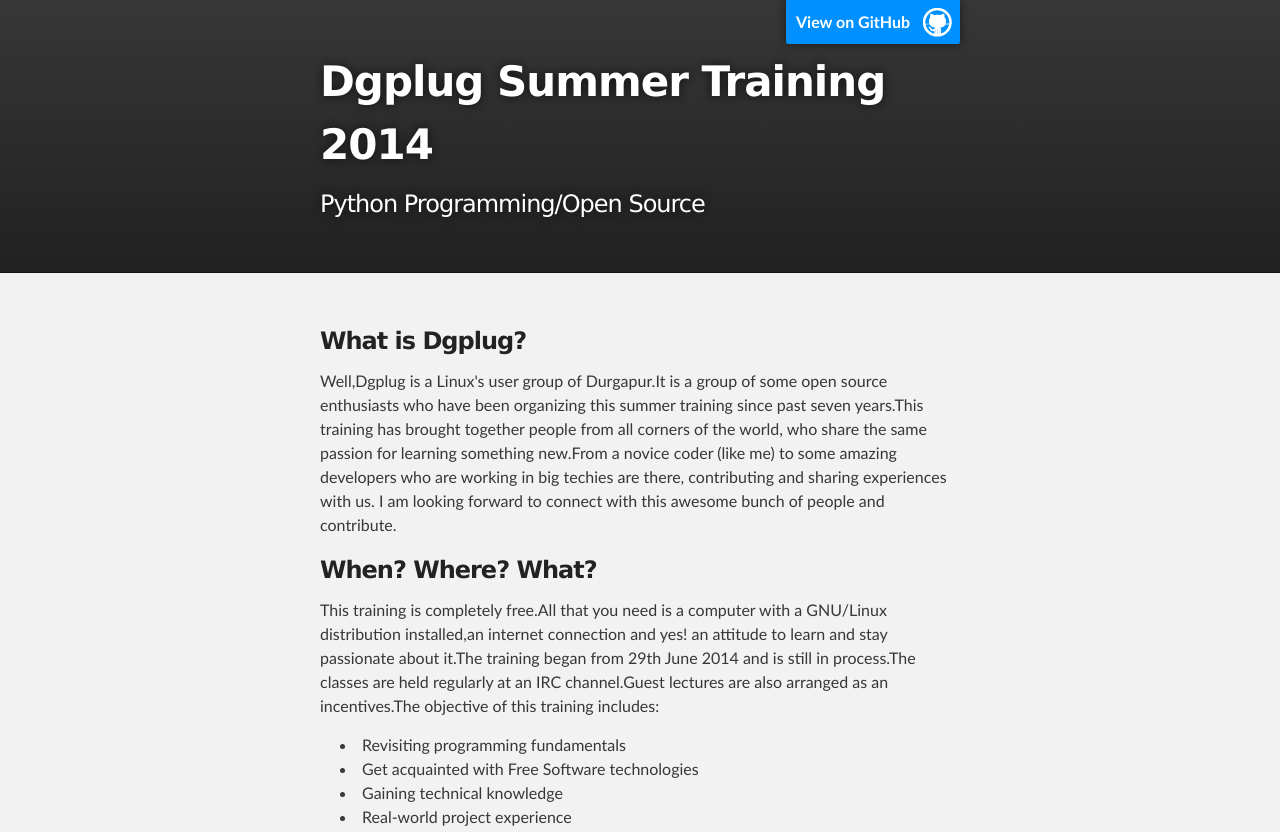
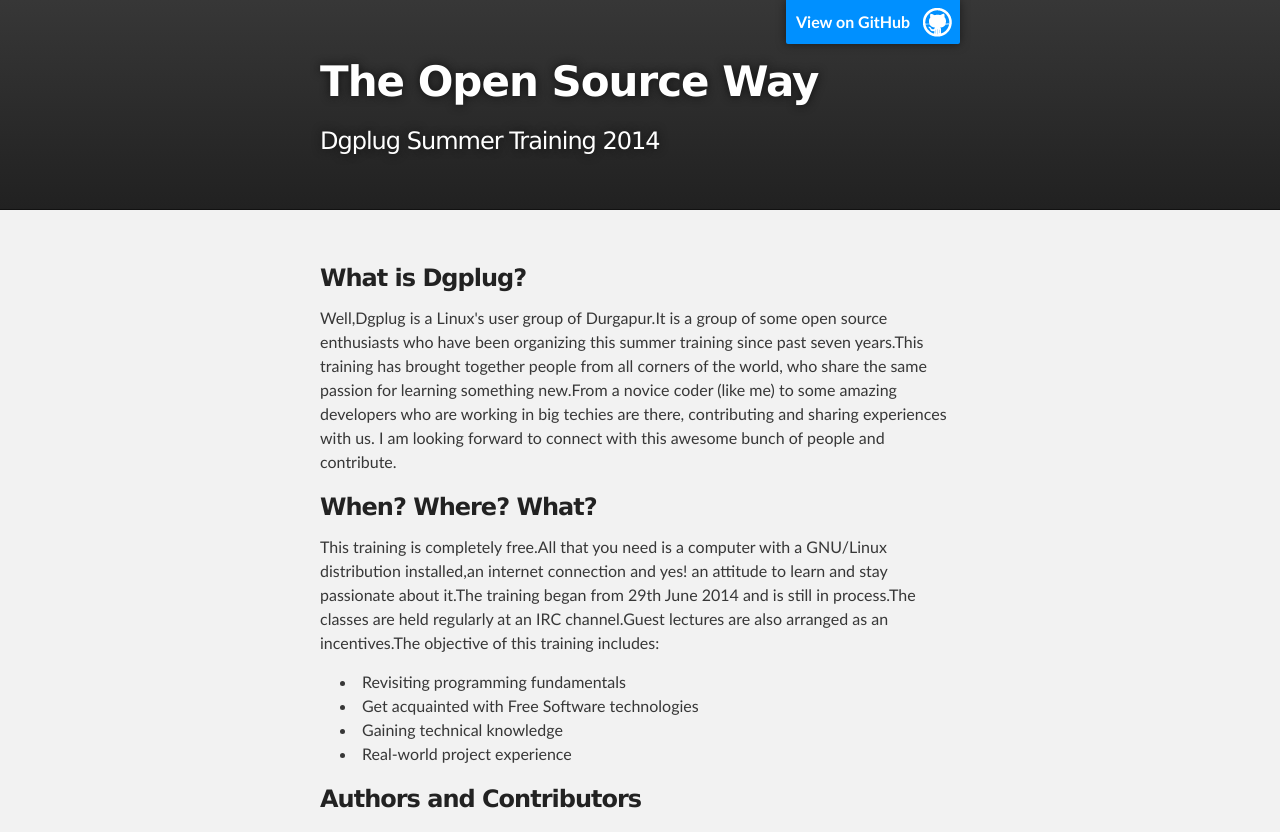
Before and after one commit to novice-coder12/novice-coder12.github.io, a plain HTML site: page index.html in a window 1280 px wide. Shown: the top 832 px of the page. Drawn offline with Linux system fonts and the light colour scheme.

Commit message:
Replace master branch with page content via GitHub

```diff
--- a/index.html
+++ b/index.html
@@ -4,11 +4,11 @@
   <head>
     <meta charset='utf-8' />
     <meta http-equiv="X-UA-Compatible" content="chrome=1" />
-    <meta name="description" content="Dgplug Summer Training 2014 : Python Programming/Open Source" />
+    <meta name="description" content="The Open Source Way : Dgplug Summer Training 2014" />
 
     <link rel="stylesheet" type="text/css" media="screen" href="stylesheets/stylesheet.css">
 
-    <title>Dgplug Summer Training 2014</title>
+    <title>The Open Source Way</title>
   </head>
 
   <body>
@@ -18,8 +18,8 @@
         <header class="inner">
           <a id="forkme_banner" href="https://github.com/novice-coder12">View on GitHub</a>
 
-          <h1 id="project_title">Dgplug Summer Training 2014</h1>
-          <h2 id="project_tagline">Python Programming/Open Source</h2>
+          <h1 id="project_title">The Open Source Way</h1>
+          <h2 id="project_tagline">Dgplug Summer Training 2014</h2>
 
         </header>
     </div>
```
Also changed, not shown: params.json (+1 -1 lines).
